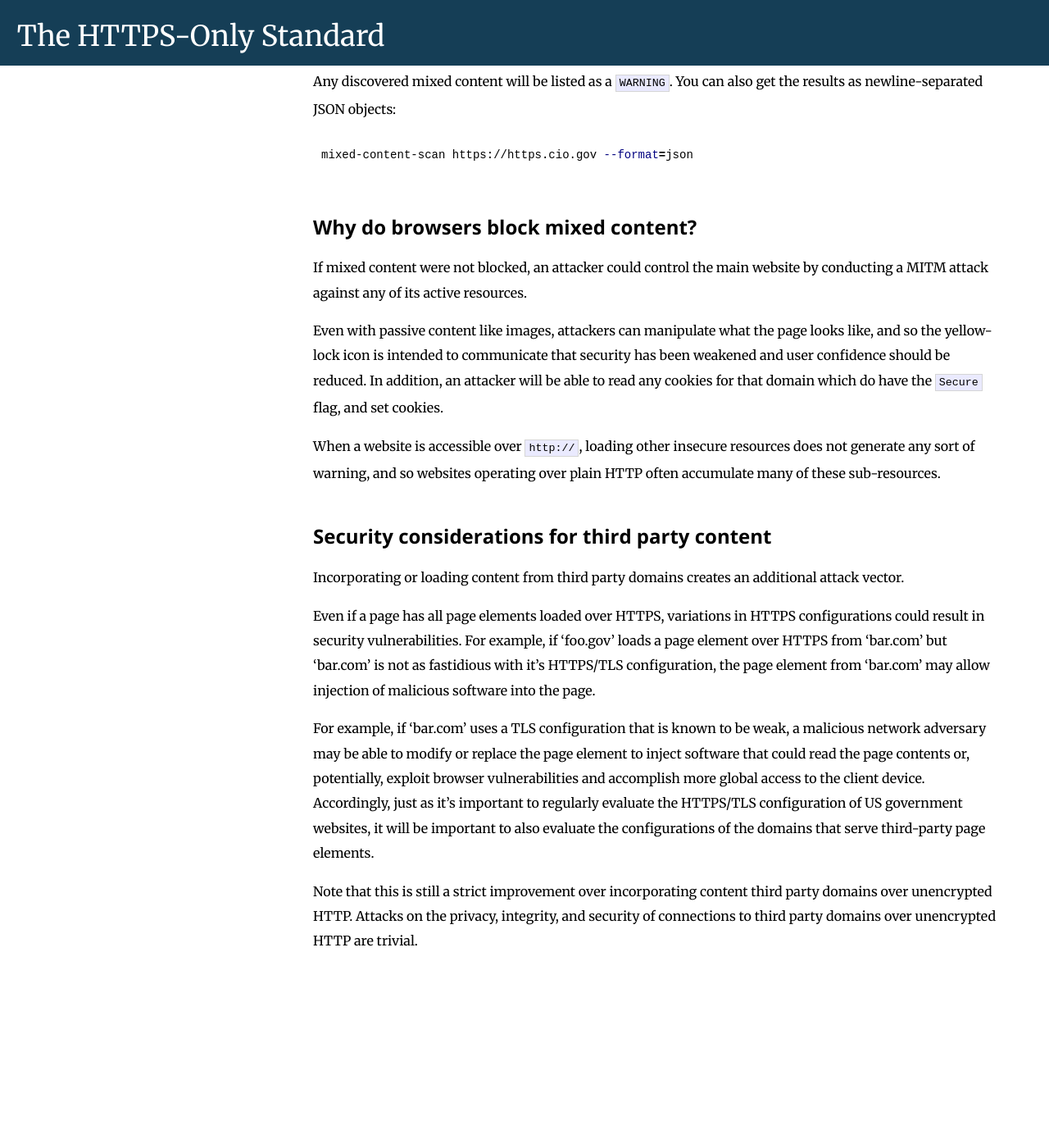
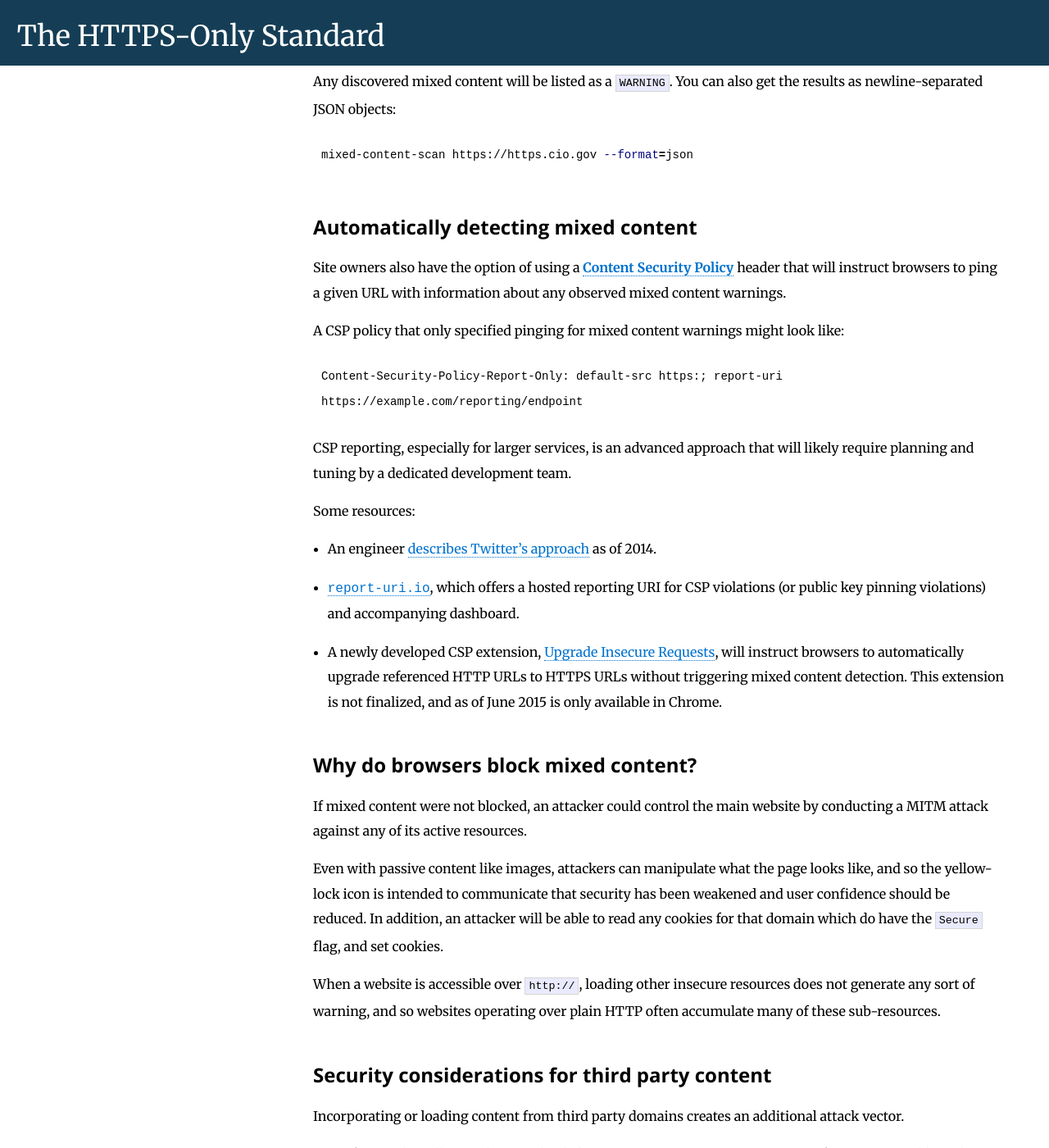
Before and after one commit to GSA/https, a Jekyll site: the page built from pages/mixed-content.md, in a window 1280 px wide and 1400 px high, scrolled down 2953 px. Shown: the whole window at 82% size. Built offline with Jekyll 4.4.1, drawn with Linux system fonts in a browser that asks for light colours; Markdown is read by kramdown in place of the engine named in the settings; before the commit the page ends 4132 px from its top, so only the background shows below that.

Commit message:
add a small section on CSP reporting

````diff
--- a/pages/mixed-content.md
+++ b/pages/mixed-content.md
@@ -99,6 +99,24 @@ Any discovered mixed content will be listed as a `WARNING`. You can also get the
 mixed-content-scan https://https.cio.gov --format=json
 ```
 
+## Automatically detecting mixed content
+
+Site owners also have the option of using a **[Content Security Policy]()** header that will instruct browsers to ping a given URL with information about any observed mixed content warnings.
+
+A CSP policy that only specified pinging for mixed content warnings might look like:
+
+```
+Content-Security-Policy-Report-Only: default-src https:; report-uri https://example.com/reporting/endpoint
+```
+
+CSP reporting, especially for larger services, is an advanced approach that will likely require planning and tuning by a dedicated development team.
+
+Some resources:
+
+* An engineer [describes Twitter's approach](https://oreoshake.github.io/csp/twitter/2014/07/25/twitters-csp-report-collector-design.html) as of 2014.
+* [`report-uri.io`](https://report-uri.io), which offers a hosted reporting URI for CSP violations (or public key pinning violations) and accompanying dashboard.
+* A newly developed CSP extension, [Upgrade Insecure Requests](https://w3c.github.io/webappsec/specs/upgrade/), will instruct browsers to automatically upgrade referenced HTTP URLs to HTTPS URLs without triggering mixed content detection. This extension is not finalized, and as of June 2015 is only available in Chrome.
+
 ## Why do browsers block mixed content?
 
 If mixed content were not blocked, an attacker could control the main website by conducting a MITM attack against any of its active resources.
````
